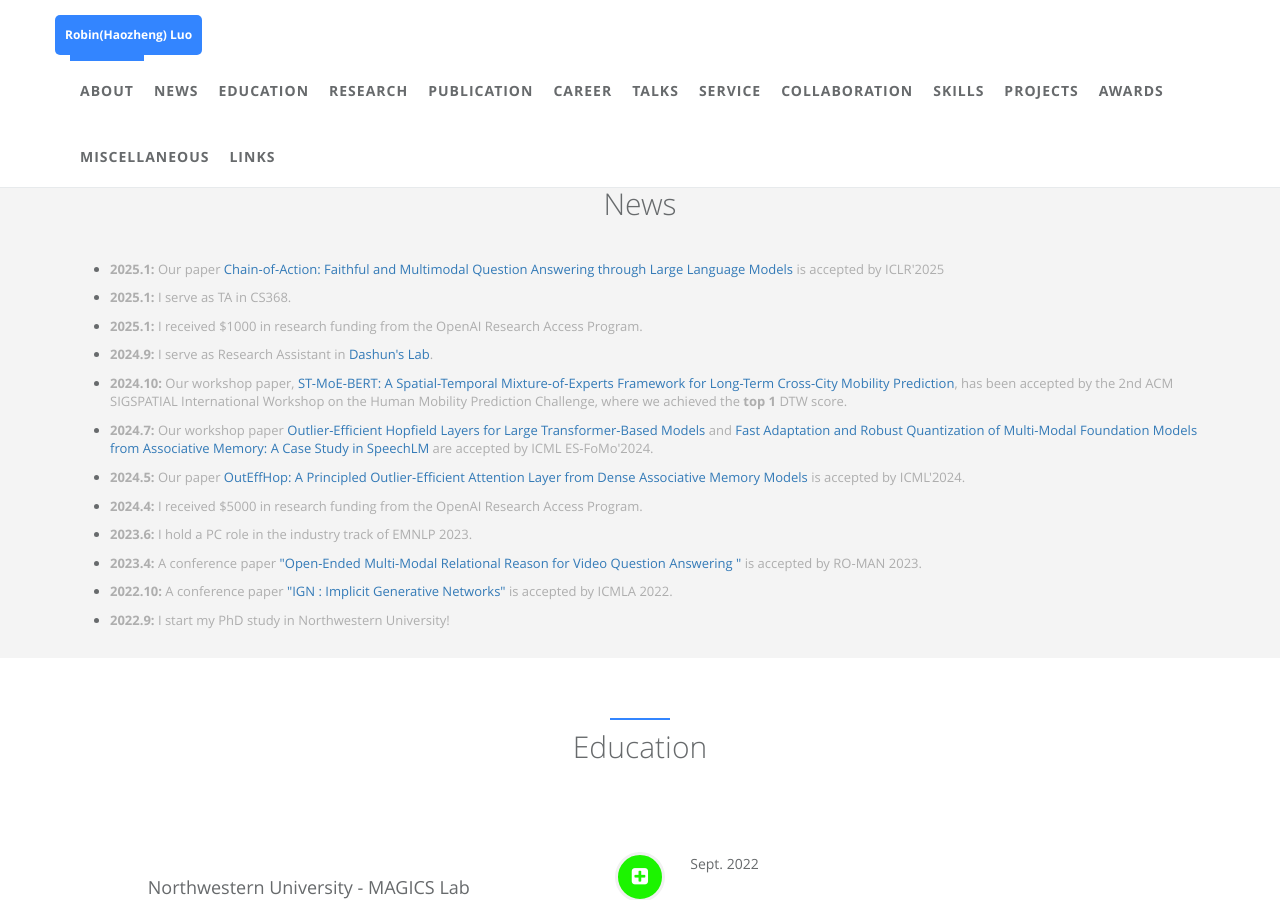
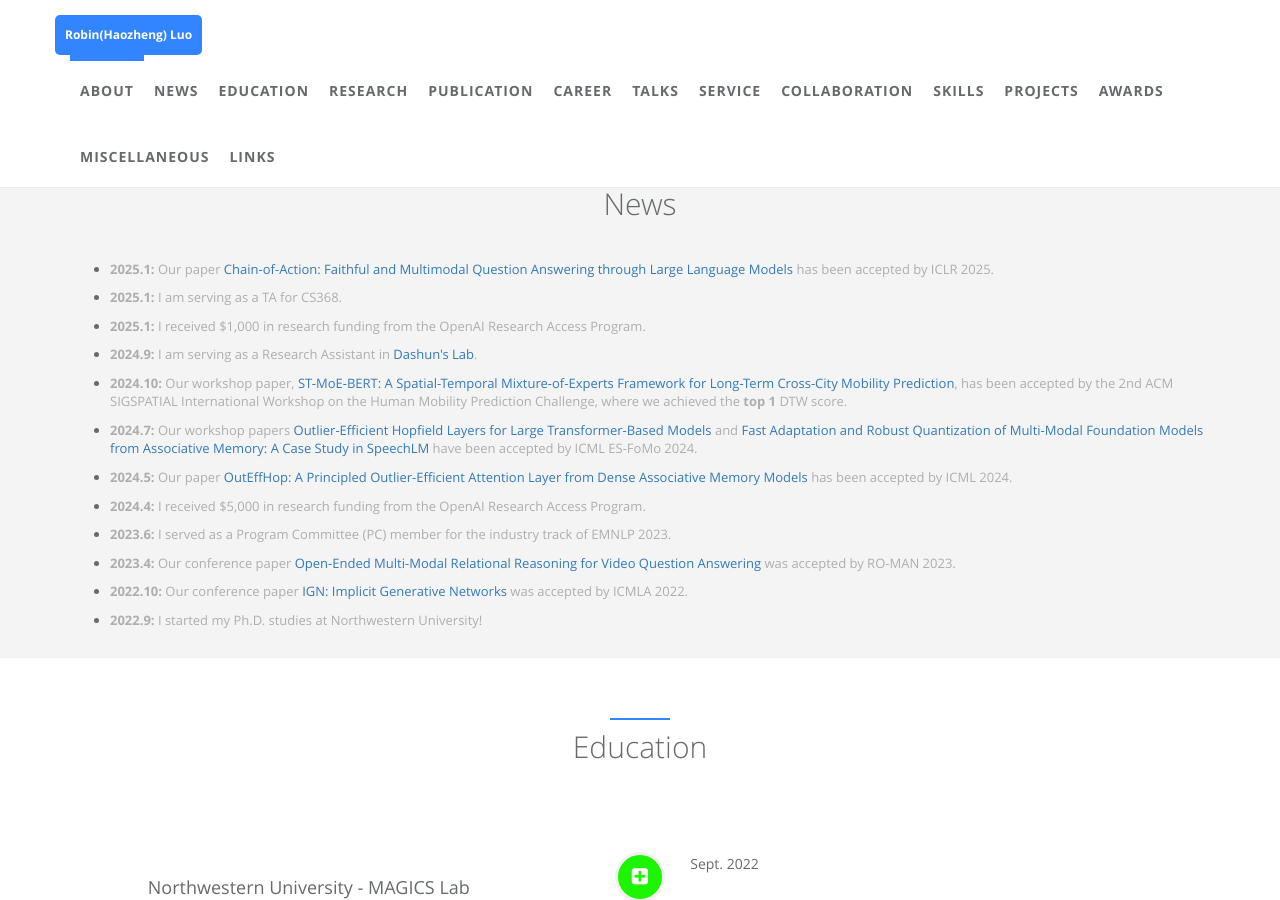
Before and after one commit to robinzixuan/robin.github.io, a Jekyll site: the page built from index.html, in a window 1280 px wide and 900 px high, scrolled down 1361 px. Built offline with Jekyll 4.4.1, drawn with Linux system fonts in a browser that asks for light colours.

Commit message:
Update news.html

```diff
--- a/_includes/sections/news.html
+++ b/_includes/sections/news.html
@@ -7,34 +7,20 @@
   </div>
 
   <ul>
-    <li><p> <b>2025.1:</b> Our paper <a href="https://openreview.net/forum?id=1BdPHbuimc">Chain-of-Action: Faithful and Multimodal Question Answering through Large Language Models
-</a>  is accepted by ICLR'2025 </p>
-    <li><p> <b>2025.1:</b> I serve as TA in CS368. </li>
-     <li><p> <b>2025.1:</b> I received $1000 in research funding from the OpenAI Research Access Program. </li>
-    <li><p> <b>2024.9:</b> I serve as Research Assistant in <a href="https://www.dashunwang.com/group">Dashun's Lab</a>. </li>
-    <li><p> <b>2024.10:</b> Our workshop paper, <a href="https://arxiv.org/abs/2410.14099v1">ST-MoE-BERT: A Spatial-Temporal Mixture-of-Experts Framework for Long-Term Cross-City Mobility Prediction</a>, has been accepted by the 2nd ACM SIGSPATIAL International Workshop on the Human Mobility Prediction Challenge, where we achieved the <b>top 1</b> DTW score.
-  </p>
-</li>
-     <li><p> <b>2024.7:</b> Our workshop paper <a href="https://openreview.net/forum?id=kLiDMGJKx1">Outlier-Efficient Hopfield Layers for Large Transformer-Based Models
-</a> and <a href="https://openreview.net/forum?id=kZBM2UYiQh">Fast Adaptation and Robust Quantization of Multi-Modal Foundation Models from Associative Memory: A Case Study in SpeechLM</a> are accepted by ICML ES-FoMo'2024. </p>
-  </li>
-    <li><p> <b>2024.5:</b> Our paper <a href="https://openreview.net/forum?id=ZCrRCICOkr">OutEffHop: A Principled Outlier-Efficient Attention Layer from Dense Associative Memory Models
-</a>  is accepted by ICML'2024. </p>
-  </li>
-    <li><p> <b>2024.4:</b> I received $5000 in research funding from the OpenAI Research Access Program. </li>
-    <li><p> <b>2023.6:</b> I hold a PC role in the industry track of EMNLP 2023. </p>
-  <li><p> <b>2023.4:</b> A conference paper <a href="https://arxiv.org/abs/2012.00822">"Open-Ended Multi-Modal Relational Reason for Video Question Answering
-"</a> is accepted by RO-MAN 2023.</p>
-  </li>
-  <li><p> <b>2022.10:</b>
-    A conference paper <a href="https://ieeexplore.ieee.org/abstract/document/10069446">"IGN : Implicit Generative Networks"</a> is accepted by ICMLA 2022.
-  </p>
-  </li>
-  <li><p> <b>2022.9:</b>
-    I start my PhD study in Northwestern University!
-  </p>
-  </li>
-  </ul>
+    <li><p><b>2025.1:</b> Our paper <a href="https://openreview.net/forum?id=1BdPHbuimc">Chain-of-Action: Faithful and Multimodal Question Answering through Large Language Models</a> has been accepted by ICLR 2025.</p></li>
+    <li><p><b>2025.1:</b> I am serving as a TA for CS368.</p></li>
+    <li><p><b>2025.1:</b> I received $1,000 in research funding from the OpenAI Research Access Program.</p></li>
+    <li><p><b>2024.9:</b> I am serving as a Research Assistant in <a href="https://www.dashunwang.com/group">Dashun's Lab</a>.</p></li>
+    <li><p><b>2024.10:</b> Our workshop paper, <a href="https://arxiv.org/abs/2410.14099v1">ST-MoE-BERT: A Spatial-Temporal Mixture-of-Experts Framework for Long-Term Cross-City Mobility Prediction</a>, has been accepted by the 2nd ACM SIGSPATIAL International Workshop on the Human Mobility Prediction Challenge, where we achieved the <b>top 1</b> DTW score.</p></li>
+    <li><p><b>2024.7:</b> Our workshop papers <a href="https://openreview.net/forum?id=kLiDMGJKx1">Outlier-Efficient Hopfield Layers for Large Transformer-Based Models</a> and <a href="https://openreview.net/forum?id=kZBM2UYiQh">Fast Adaptation and Robust Quantization of Multi-Modal Foundation Models from Associative Memory: A Case Study in SpeechLM</a> have been accepted by ICML ES-FoMo 2024.</p></li>
+    <li><p><b>2024.5:</b> Our paper <a href="https://openreview.net/forum?id=ZCrRCICOkr">OutEffHop: A Principled Outlier-Efficient Attention Layer from Dense Associative Memory Models</a> has been accepted by ICML 2024.</p></li>
+    <li><p><b>2024.4:</b> I received $5,000 in research funding from the OpenAI Research Access Program.</p></li>
+    <li><p><b>2023.6:</b> I served as a Program Committee (PC) member for the industry track of EMNLP 2023.</p></li>
+    <li><p><b>2023.4:</b> Our conference paper <a href="https://arxiv.org/abs/2012.00822">Open-Ended Multi-Modal Relational Reasoning for Video Question Answering</a> was accepted by RO-MAN 2023.</p></li>
+    <li><p><b>2022.10:</b> Our conference paper <a href="https://ieeexplore.ieee.org/abstract/document/10069446">IGN: Implicit Generative Networks</a> was accepted by ICMLA 2022.</p></li>
+    <li><p><b>2022.9:</b> I started my Ph.D. studies at Northwestern University!</p></li>
+</ul>
+
   <script>
   function openNav() {
       if (window.innerWidth <= 1200) {
```
